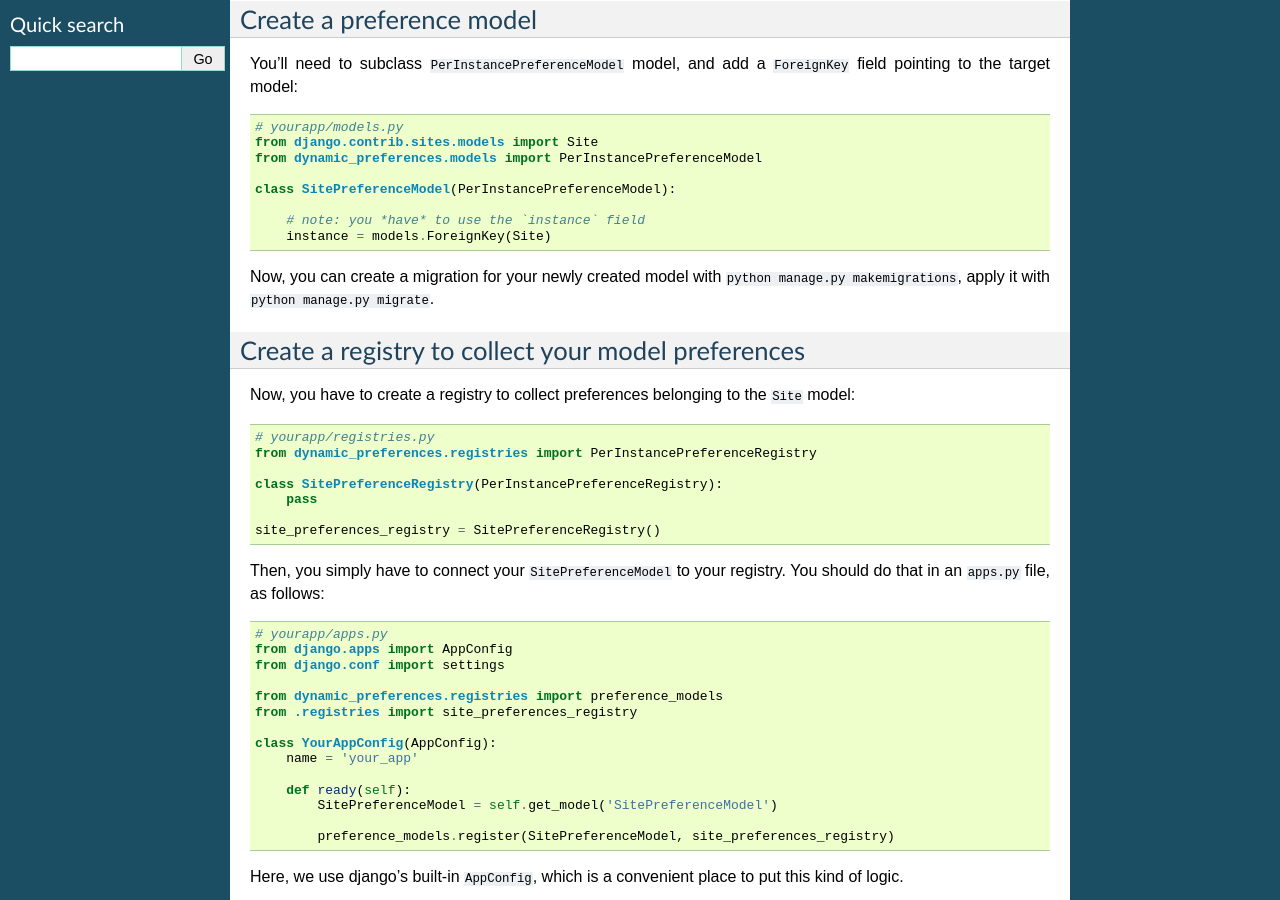
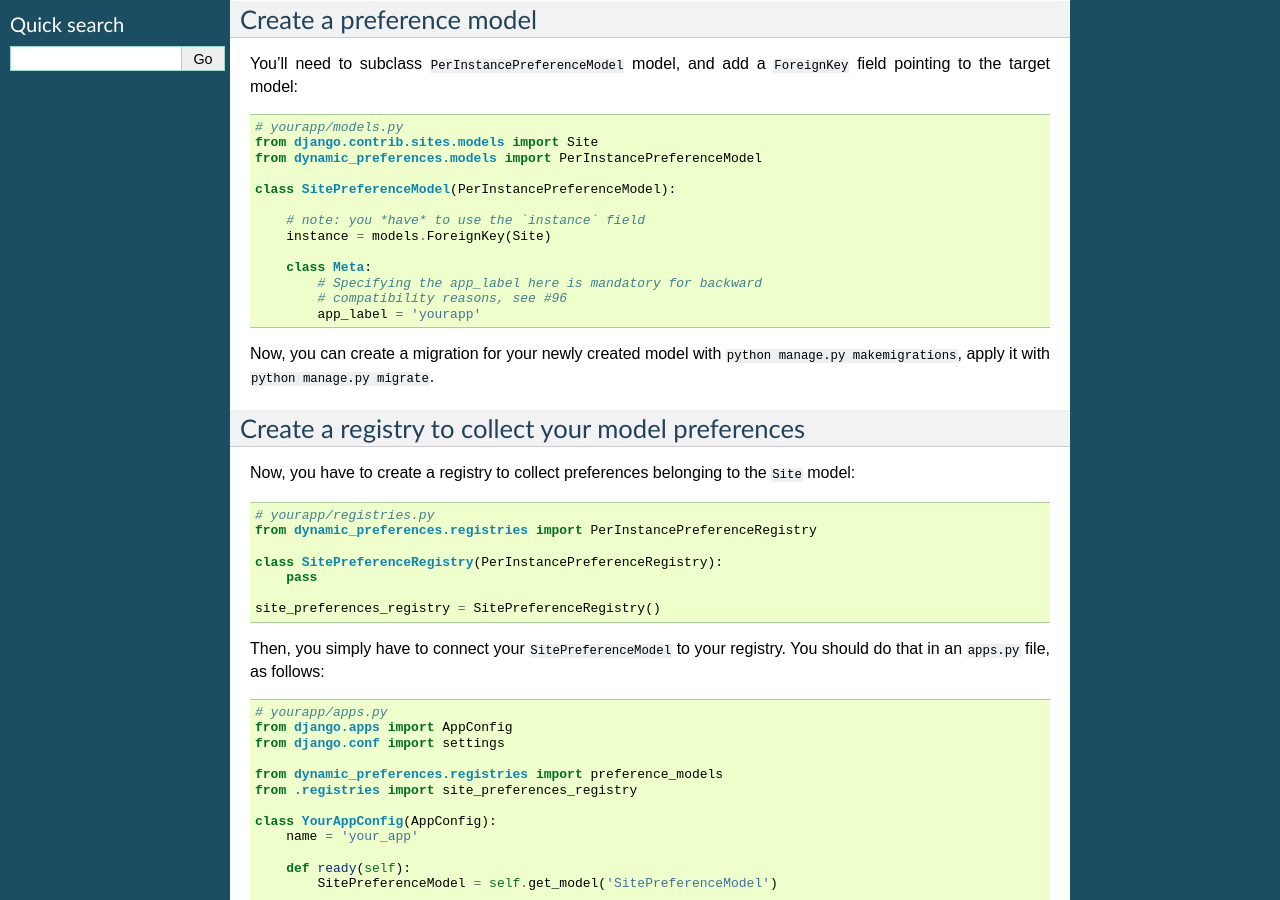
Before and after one commit to agateblue/django-dynamic-preferences, a Sphinx documentation site: the page built from docs/bind_preferences_to_models.rst, in a window 1280 px wide and 900 px high, scrolled down 382 px. Built offline with Sphinx 7.4.7, drawn with Linux system fonts in a browser that asks for light colours.

Commit message:
See #96: Documentation update for mandatory app_label in PerInstancePreferenceModel subclasses

```diff
--- a/docs/bind_preferences_to_models.rst
+++ b/docs/bind_preferences_to_models.rst
@@ -33,6 +33,10 @@ and add a ``ForeignKey`` field pointing to the target model:
         # note: you *have* to use the `instance` field
         instance = models.ForeignKey(Site)
 
+        class Meta:
+            # Specifying the app_label here is mandatory for backward
+            # compatibility reasons, see #96
+            app_label = 'yourapp'
 
 Now, you can create a migration for your newly created model with ``python manage.py makemigrations``, apply it with ``python manage.py migrate``.
 
```
